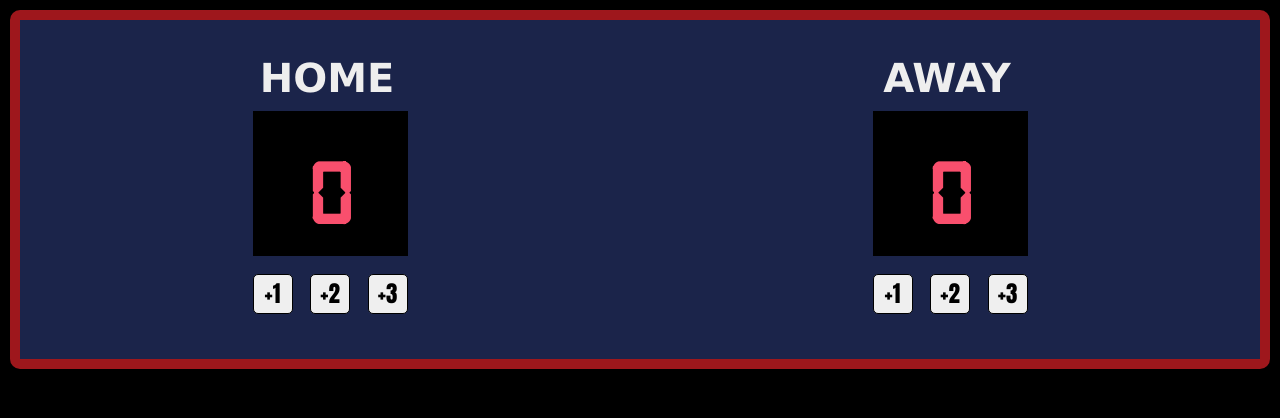
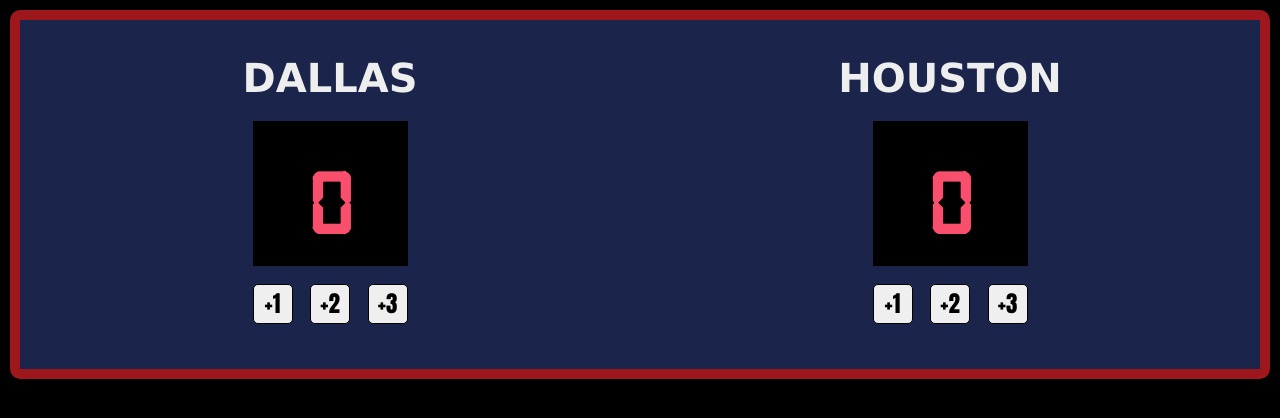
Before and after one commit to OvernightSolo/basketball-scoreboard, a plain HTML site: page index.html in a window 1280 px wide. Drawn offline with nearby package versions, Linux system fonts and the light colour scheme.

Commit message:
houston and dallas names

```diff
--- a/index.css
+++ b/index.css
@@ -14,18 +14,14 @@ body {
 }
 
 h3 {
-  width: 149px;
-  height: 36px;
-  left: 85px;
   top: 68px;
   margin-bottom: 15px;
   font-family: "Verdana";
-  font-style: normal;
   font-weight: 700;
   font-size: 40px;
   line-height: 36px;
-  text-align: center;
   color: #eeeeee;
+  margin-bottom: 25px;
 }
 
 @font-face {
@@ -82,3 +78,14 @@ h3 {
   border: 1px solid;
   border-radius: 5px;
 }
+
+.home,
+.away {
+  display: flex;
+  flex-direction: column;
+  justify-content: center;
+  align-items: center;
+  width: 200px;
+  font-family: Verdana, Geneva, Tahoma, sans-serif;
+  font-weight: 700;
+}
--- a/index.html
+++ b/index.html
@@ -13,8 +13,8 @@
   </head>
   <body>
     <div class="container">
-      <div>
-        <h3>HOME</h3>
+      <div class="home">
+        <h3>DALLAS</h3>
         <div id="home-score">0</div>
         <div class="add-points">
           <button onclick="oneHome()" id="plus-one-home">+1</button>
@@ -22,8 +22,8 @@
           <button onclick="threeHome()" id="plus-three-home">+3</button>
         </div>
       </div>
-      <div>
-        <h3>AWAY</h3>
+      <div class="away">
+        <h3>HOUSTON</h3>
         <div id="guest-score">0</div>
         <div class="add-points">
           <button onclick="oneGuest()" id="plus-one-guest">+1</button>
```
